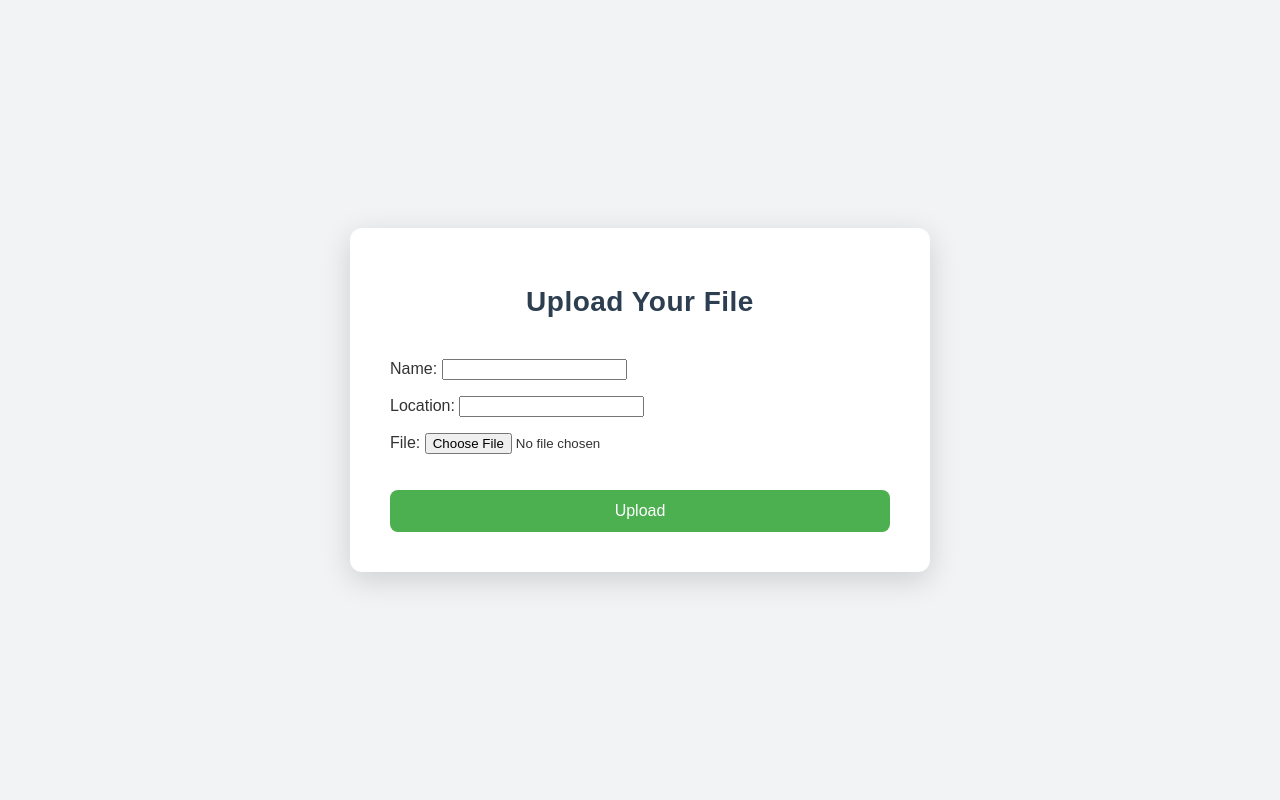
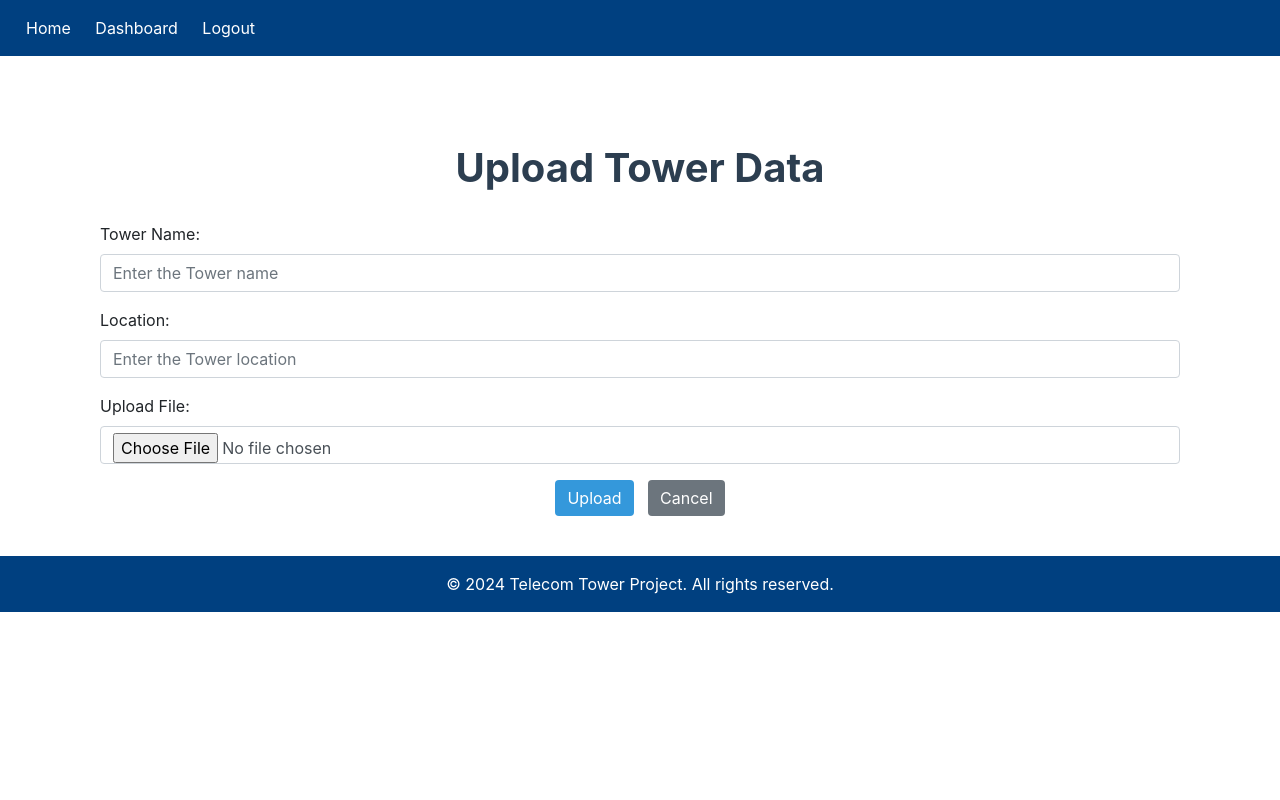
Before and after one commit to KARTHIKA448/Telecom_Tower, a Django app: page /upload/ in a window 1280 px wide. Run offline with Django 5.2, Linux system fonts and the light colour scheme; a user stored in the database is signed in; some libraries are stand-ins or nearby versions.

Commit message:
upload.html

```diff
--- a/my_project/my_app/templates/upload.html
+++ b/my_project/my_app/templates/upload.html
@@ -1,37 +1,74 @@
-<!DOCTYPE html>
-<html lang="en">
-<head>
-    <meta charset="UTF-8">
-    <meta name="viewport" content="width=device-width, initial-scale=1.0">
-    <title>Upload File</title>
-</head>
-<body style="font-family: Arial, sans-serif; background-color: #f1f3f5; color: #333; margin: 0; padding: 0; display: flex; justify-content: center; align-items: center; min-height: 100vh;">
+{% extends 'base.html' %}
 
-    <div style="max-width: 500px; width: 100%; padding: 40px; background-color: #ffffff; border-radius: 12px; box-shadow: 0 8px 30px rgba(0, 0, 0, 0.15);">
-        <h1 style="color: #2c3e50; text-align: center; margin-bottom: 25px; font-size: 28px; font-weight: 600; letter-spacing: 0.5px;">Upload Your File</h1>
+{% block title %}Upload Data{% endblock %}
 
-        <form method="post" enctype="multipart/form-data" style="display: flex; flex-direction: column; align-items: stretch;">
-            {% csrf_token %}
-            <div style="width: 100%; margin-bottom: 20px;">
-                {{ form.as_p }}
-            </div>
-            <input type="submit" value="Upload" style="background-color: #4CAF50; color: white; border: none; padding: 12px 0; font-size: 16px; border-radius: 8px; cursor: pointer; font-weight: 500; transition: background-color 0.3s ease, transform 0.2s;">
-        </form>
+{% block content %}
+<link rel="stylesheet" href="https://stackpath.bootstrapcdn.com/bootstrap/4.5.2/css/bootstrap.min.css">
 
-        <!-- Success Message -->
-        {% if success_message %}
-            <div style="margin-top: 20px; padding: 15px; background-color: #e8f5e9; color: #2e7d32; border: 1px solid #c8e6c9; border-radius: 8px; text-align: center;">
-                {{ success_message }}
-            </div>
-        {% endif %}
-    </div>
+<div class="container mt-5">
+    <h1 class="text-center">Upload Tower Data</h1>
 
-    <!-- Optional inline CSS for button hover effect -->
-    <style>
-        input[type="submit"]:hover {
-            background-color: #388e3c;
-            transform: translateY(-2px); /* slight upward movement on hover */
+    {% if error_message %}
+        <div class="alert alert-danger">
+            {{ error_message }}
+        </div>
+    {% endif %}
+
+    <form method="post" enctype="multipart/form-data">
+        {% csrf_token %}
+        <div class="form-group">
+            <label for="tower-name">Tower Name:</label>
+            <input type="text" id="tower-name" name="name" class="form-control" required placeholder = "Enter the Tower name">
+        </div>
+
+        <div class="form-group">
+            <label for="tower-location">Location:</label>
+            <input type="text" id="tower-location" name="location" class="form-control" required placeholder = "Enter the Tower location">
+        </div>
+
+        <div class="form-group">
+            <label for="tower-file">Upload File:</label>
+            <input type="file" id="tower-file" name="file" class="form-control" required>
+        </div>
+
+        <div class="text-center">
+            <button type="submit" class="btn btn-primary">Upload</button>
+            <a href="{% url 'dashboard' %}" class="btn btn-secondary">Cancel</a>
+        </div>
+    </form>
+</div>
+
+<style>
+    h1 {
+        color: #2c3e50;
+        font-weight: bold;
+        margin-bottom: 30px;
+    }
+
+    .btn-primary {
+        background-color: #3498db;
+        border: none;
+    }
+
+    .btn-primary:hover {
+        background-color: #2980b9;
+    }
+
+    .btn-secondary {
+        margin-left: 10px;
+        background-color: #6c757d;
+        border: none;
+    }
+
+    .btn-secondary:hover {
+        background-color: #5a6268;
+    }
+
+    /* Mobile Styles */
+    @media (max-width: 600px) {
+        .container {
+            padding: 15px;
         }
-    </style>
-</body>
-</html>
+    }
+</style>
+{% endblock %}
```
